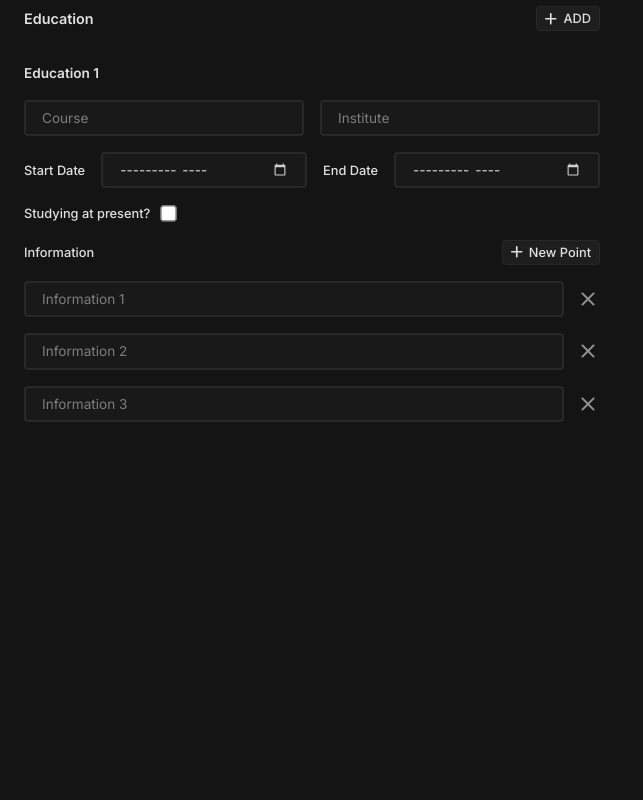
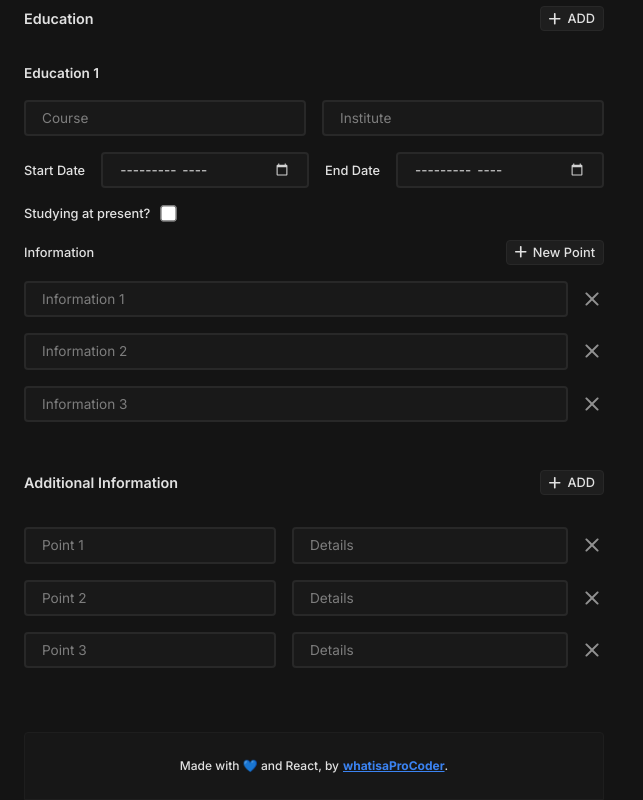
Before and after one commit to whatisaProCoder/odin-cv-generator-app, a React (Vite) app: page / in a window 1280 px wide. Shown: the part 1327-2127 px from the top of the page, without its empty margins (0-643 px from the left). Before the commit the page ends 1749 px from the top, so only its background shows below. Built offline with nearby package versions, Linux system fonts and the light colour scheme.

Commit message:
core functionality done

```diff
--- a/src/App.css
+++ b/src/App.css
@@ -1,4 +1,3 @@
 #root {
   margin: 0;
-  height: 100vh;
 }
--- /dev/null
+++ b/src/components/Footer.jsx
@@ -0,0 +1,19 @@
+function Footer({ style }) {
+  return (
+    <div
+      style={style}
+      className="bg-[#171717] border border-[#1E1E1E] px-4 py-6 rounded-tl-sm rounded-tr-sm flex flex-row justify-center items-center font-medium text-[0.75rem]"
+    >
+      Made with 💙 and React, by
+      <a
+        href="https://www.github.com/whatisaProCoder"
+        className="text-[#3B83F2] font-bold ml-1 underline"
+      >
+        whatisaProCoder
+      </a>
+      .
+    </div>
+  );
+}
+
+export default Footer;
--- a/src/pages/MainPage.jsx
+++ b/src/pages/MainPage.jsx
@@ -9,6 +9,7 @@ import InputField from "../components/InputField";
 import addIcon from "../assets/icons/add-icon.svg";
 import closeIcon from "../assets/icons/close-icon.svg";
 import IconButton from "../components/IconButton";
+import Footer from "../components/Footer";
 
 function MainPage() {
   const [templateID, setTemplateID] = useState(Templates[0].id);
@@ -48,6 +49,12 @@ function MainPage() {
     },
   ]);
 
+  const [additionalInformations, setAdditionalInformations] = useState([
+    { point: "", details: "" },
+    { point: "", details: "" },
+    { point: "", details: "" },
+  ]);
+
   const handleAddSkills = () => {
     const newSkills = [...skills];
     newSkills.push("");
@@ -79,6 +86,14 @@ function MainPage() {
     });
     setEducationExperiences(newEducationExperiences);
   };
+
+  const handleAddAdditionalInformation = () => {
+    const newAdditionalInformations = [...additionalInformations];
+    newAdditionalInformations.push({ point: "", details: "" });
+    setAdditionalInformations(newAdditionalInformations);
+  };
+
+  console.log(additionalInformations);
 
   return (
     <>
@@ -117,7 +132,7 @@ function MainPage() {
             <SelectDropdown
               selected={
                 <div
-                  className="h-3.5 w-3.5 rounded-full ml-1.5 mr-0.5"
+                  className="h-3.5 w-3.5 rounded-full ml-1.5 mr-0.5 transition-colors"
                   style={{ backgroundColor: AccentColors[accentColorID].color }}
                 />
               }
@@ -585,8 +600,77 @@ function MainPage() {
               );
             })}
           </div>
+          <div className="mt-12 flex flex-row items-center mb-4">
+            <div className="font-semibold text-[0.9rem] flex-1">
+              Additional Information
+            </div>
+            <IconButton
+              onClick={handleAddAdditionalInformation}
+              iconSrc={addIcon}
+              text="ADD"
+            />
+          </div>
+          <div className="mt-4 flex flex-col gap-4">
+            {additionalInformations.map((info, index) => {
+              return (
+                <div
+                  key={"additionalinfo" + index}
+                  className="flex flex-row items-center"
+                >
+                  <InputField
+                    id={"additionalinfopoint" + index}
+                    value={info.point}
+                    placeholder={"Point " + (index + 1)}
+                    onChange={(e) => {
+                      const newAdditionalInformations = [
+                        ...additionalInformations,
+                      ];
+                      newAdditionalInformations[index].point = e.target.value;
+                      setAdditionalInformations(newAdditionalInformations);
+                    }}
+                    style={{ flex: "1" }}
+                  />
+                  <InputField
+                    id={"additionalinfodetail" + index}
+                    value={info.details}
+                    placeholder="Details"
+                    onChange={(e) => {
+                      const newAdditionalInformations = [
+                        ...additionalInformations,
+                      ];
+                      newAdditionalInformations[index].details = e.target.value;
+                      setAdditionalInformations(newAdditionalInformations);
+                    }}
+                    style={{ flex: "2", marginLeft: "1rem" }}
+                  />
+                  <img
+                    src={closeIcon}
+                    className="h-6 w-6 ml-3 transition-transform hover:scale-115"
+                    onClick={() => {
+                      let newAdditionalInformations = [
+                        ...additionalInformations,
+                      ];
+                      newAdditionalInformations = [
+                        ...newAdditionalInformations.slice(0, index),
+                        ...newAdditionalInformations.slice(index + 1),
+                      ];
+                      if (newAdditionalInformations.length === 0) {
+                        newAdditionalInformations = [
+                          { point: "", details: "" },
+                          { point: "", details: "" },
+                          { point: "", details: "" },
+                        ];
+                      }
+                      setAdditionalInformations(newAdditionalInformations);
+                    }}
+                  />
+                </div>
+              );
+            })}
+          </div>
+          <Footer style={{ marginTop: "4rem" }} />
         </div>
-        <div className="flex flex-col flex-1 pr-14">
+        <div className="flex flex-col flex-1 pr-12 sticky top-20 h-min">
           <button className="bg-[#2263C8] border border-[#282828] rounded-sm text-[0.75rem] w-24 py-0.75 font-semibold self-end">
             Download
           </button>
```
